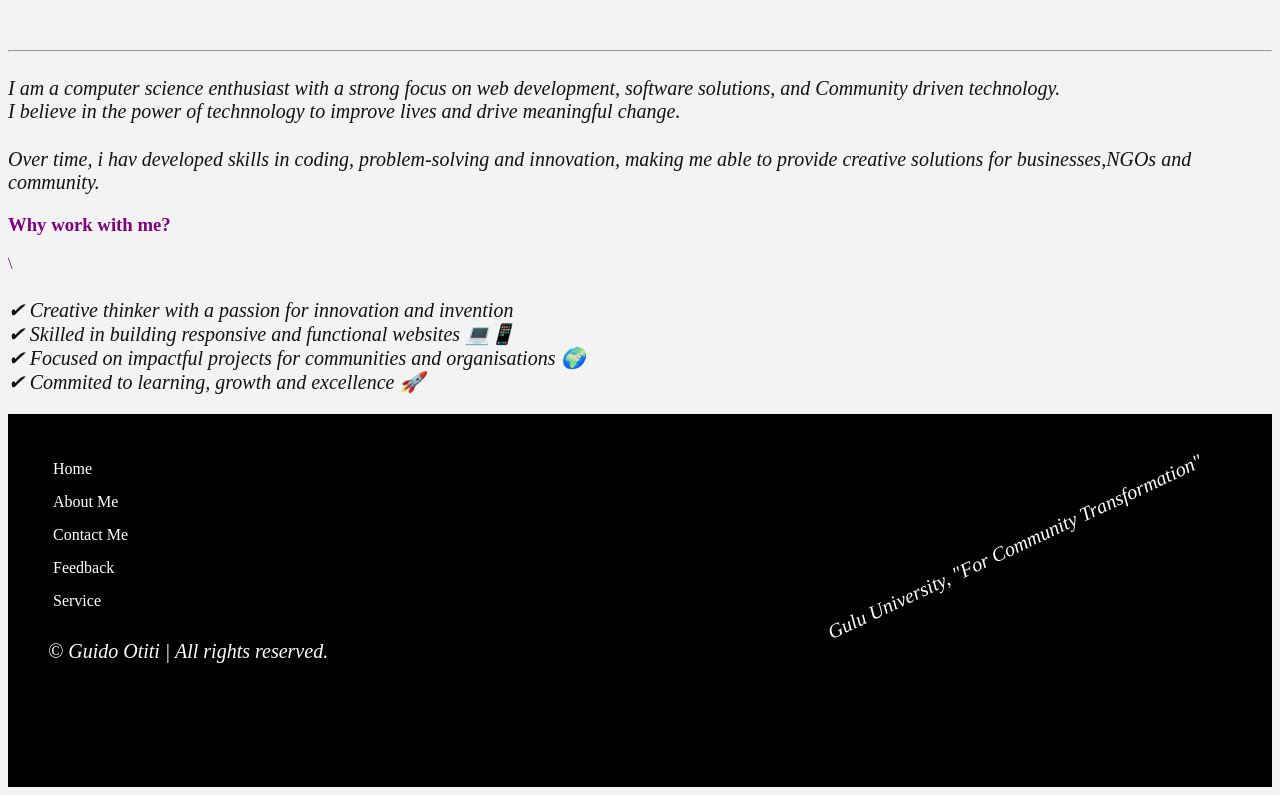
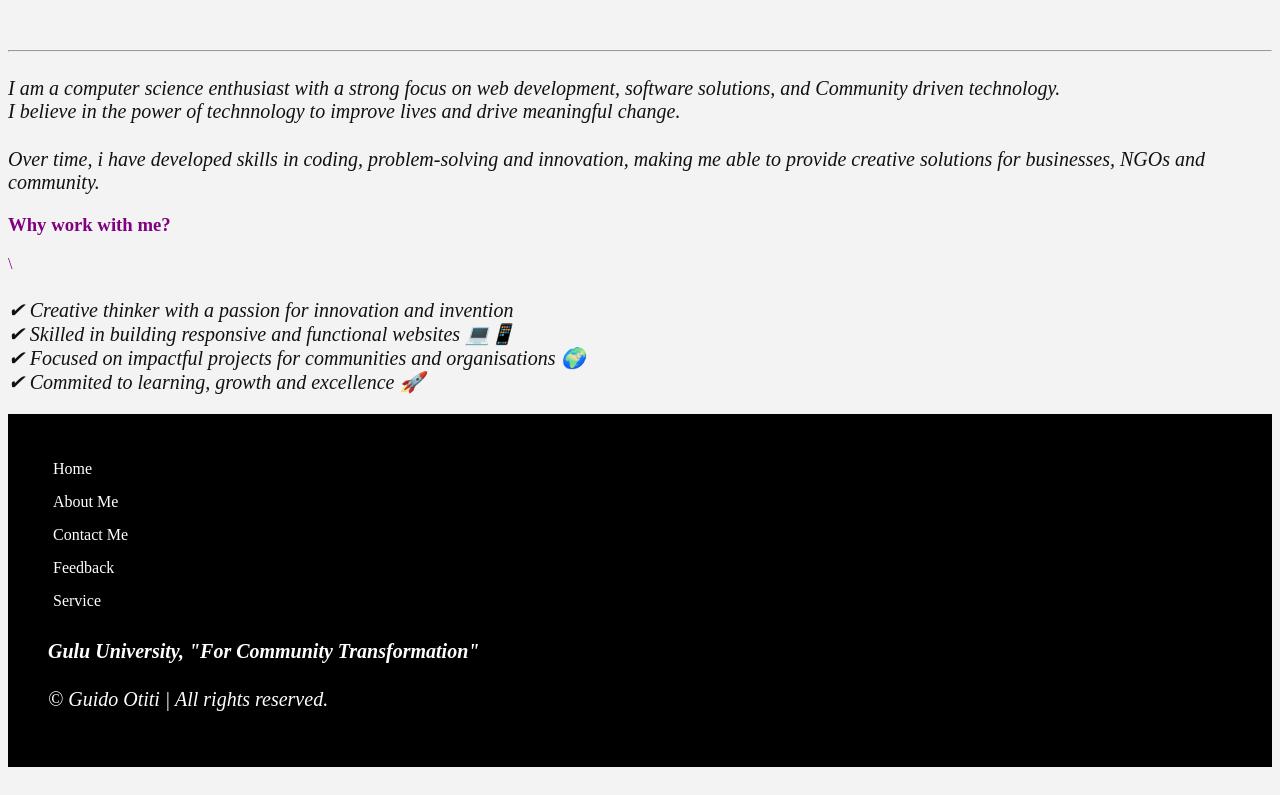
Before and after one commit to otitiguido3-cmd/Guido-Tech, a plain HTML site: page about.html in a window 1280 px wide. Shown: the part 1037-1832 px from the top of the page. Drawn offline with Linux system fonts and the light colour scheme.

Commit message:
Add files via upload

```diff
--- a/about.html
+++ b/about.html
@@ -36,7 +36,7 @@
             <hr>
             <!--<div class="about">-->
             <p>I am a computer science enthusiast with a strong focus on web development, software solutions, and Community driven technology.<br> I believe in the power of technnology to improve lives  and drive meaningful change.</p>
-            <p>Over time, i hav developed skills in coding, problem-solving and innovation, making me able to provide creative solutions for businesses,NGOs and community.</p>
+            <p>Over time, i have developed skills in coding, problem-solving and innovation, making me able to provide creative solutions for businesses, NGOs and community.</p>
             <h3>Why work with me?</h3>\
             <p>✔ Creative thinker with a passion for innovation and invention <br>✔ Skilled in building responsive and functional websites 💻📱<br>✔ Focused on impactful projects for communities and organisations 🌍<br>✔ Commited to learning, growth and excellence 🚀</p>
 
@@ -51,8 +51,8 @@
                     <li><a href="contact.html">Contact Me</a></li>
                     <li><a href="feedback.html">Feedback</a></li>
                     <li><a href="services.html" >Service</a></li>
+                     <p class="comment">Gulu University, "For Community Transformation"</p>
                     <p class="copyright">© Guido Otiti | All rights reserved.</p>
-                    <p class="comment">Gulu University, "For Community Transformation"</p>
 
                 </ul>
                 <!---
--- a/style.css
+++ b/style.css
@@ -217,13 +217,10 @@ footer div ul li a{
 }
 
 .comment {
-    display: inline-block;
-    transform: rotate(-25deg);
+    font-style: italic;
+    font-weight: 600;
+    font-family: 'Times New Roman', Times, serif;
     color: #fff;
-    padding-bottom: 5px;
-    padding-left: 800px;
-    padding-top: 0px;
-    padding-right: 5px;
 }
 
 
@@ -296,3 +293,24 @@ header nav ul li a {
 }
 
 }
+
+.copyright {
+    color: #fff;
+}
+
+
+.comment {
+    font-style: italic;
+    font-weight: 600;
+    font-family: 'Times New Roman', Times, serif;
+    color: #fff;
+}
+
+
+div .about p {
+    color: #fff;
+}
+
+h5 {
+    font-size: 30px;
+}
```
Also changed, not shown: contact.html (+2 -1 lines), feedback.html (+2 -2 lines), index.html (+1 -1 lines), services.html (+1 -1 lines).
